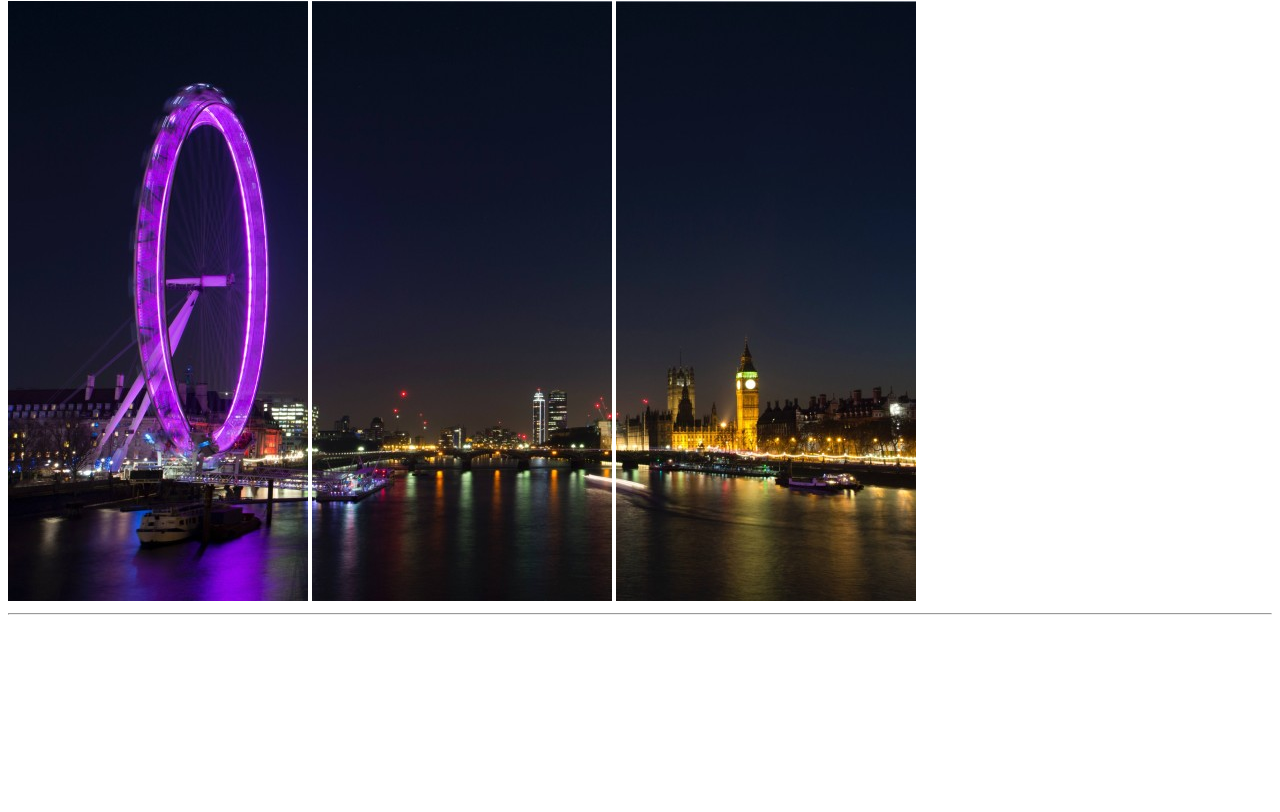
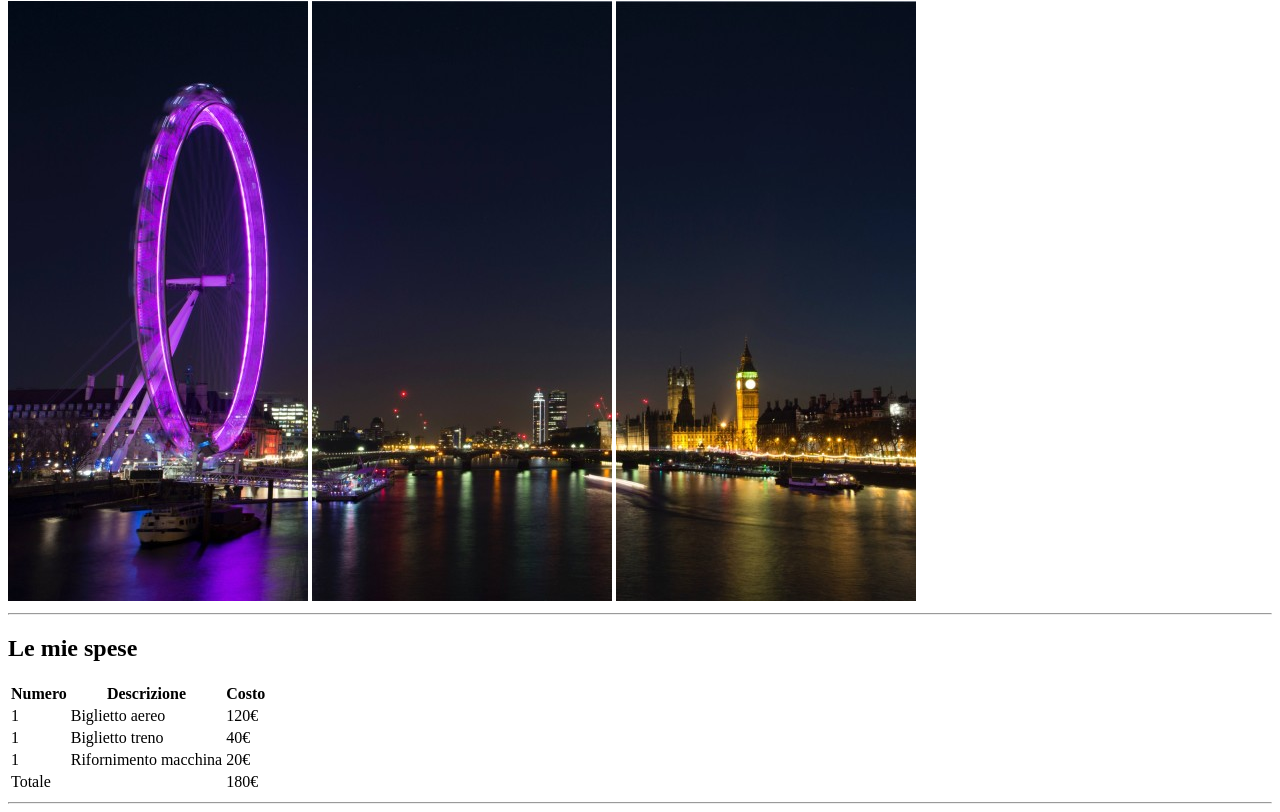
Before and after one commit to Edomak/html-london-trip, a plain HTML site: page index.html in a window 1280 px wide. Shown: the part 79-891 px from the top of the page. Before the commit the page ends 800 px from the top, so only its background shows below. Drawn offline with Linux system fonts and the light colour scheme.

Commit message:
tabella-spese

```diff
--- a/index.html
+++ b/index.html
@@ -4,9 +4,10 @@
         <meta charset="UTF-8">
         <meta http-equiv="X-UA-Compatible" content="IE=edge">
         <meta name="viewport" content="width=device-width, initial-scale=1.0">
-        <title>Document</title>
+        <title>Il mio Viaggio a Londra</title>
     </head>
 <body>
+
     <header>
         <h1>Il mio Viaggio a Londra</h1>
         <img src="img/ruota.jpg" alt="Ruota panoramica">
@@ -14,11 +15,47 @@
         <img src="img/tower.jpg" alt="Panorama sul Big Ben">
         <hr>
     </header>
+
     <main>
-        <section></section>
+        <section>
+            <h2>Le mie spese</h2>
+            <table>
+                <thead>
+                    <th>Numero</th>
+                    <th>Descrizione</th>
+                    <th>Costo</th>
+                </thead>
+                <tbody>
+                    <tr>
+                        <td>1</td>
+                        <td>Biglietto aereo</td>
+                        <td>120€</td>
+                    </tr>
+                    <tr>
+                        <td>1</td>
+                        <td>Biglietto treno</td>
+                        <td>40€</td>
+                    </tr>
+                    <tr>
+                        <td>1</td>
+                        <td>Rifornimento macchina</td>
+                        <td>20€</td>
+                    </tr>
+                </tbody>
+                <tfoot>
+                    <tr>
+                        <td>Totale</td>
+                        <td></td>
+                        <td>180€</td>
+                    </tr>
+                </tfoot>
+            </table>
+            <hr>
+        </section>
         <section></section>
         <section></section>
     </main>
+
     <footer>
 
     </footer>
```
